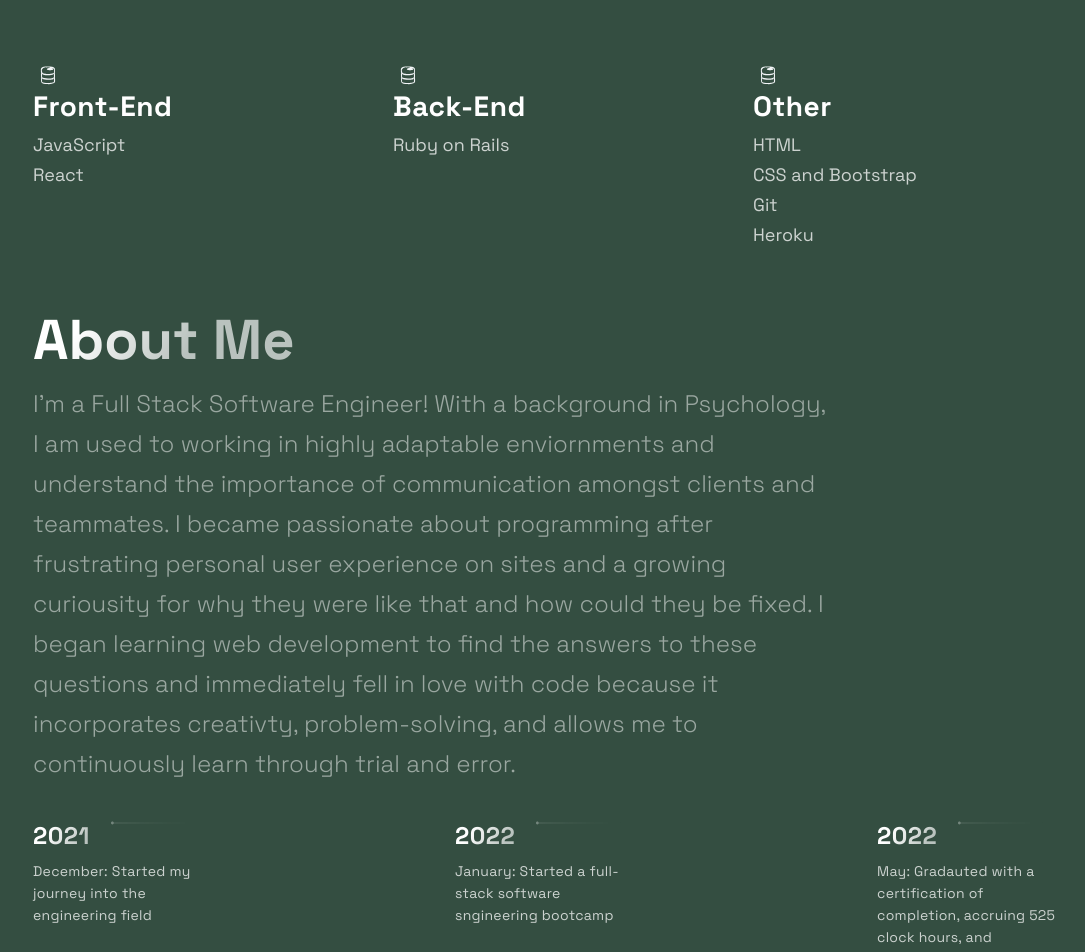
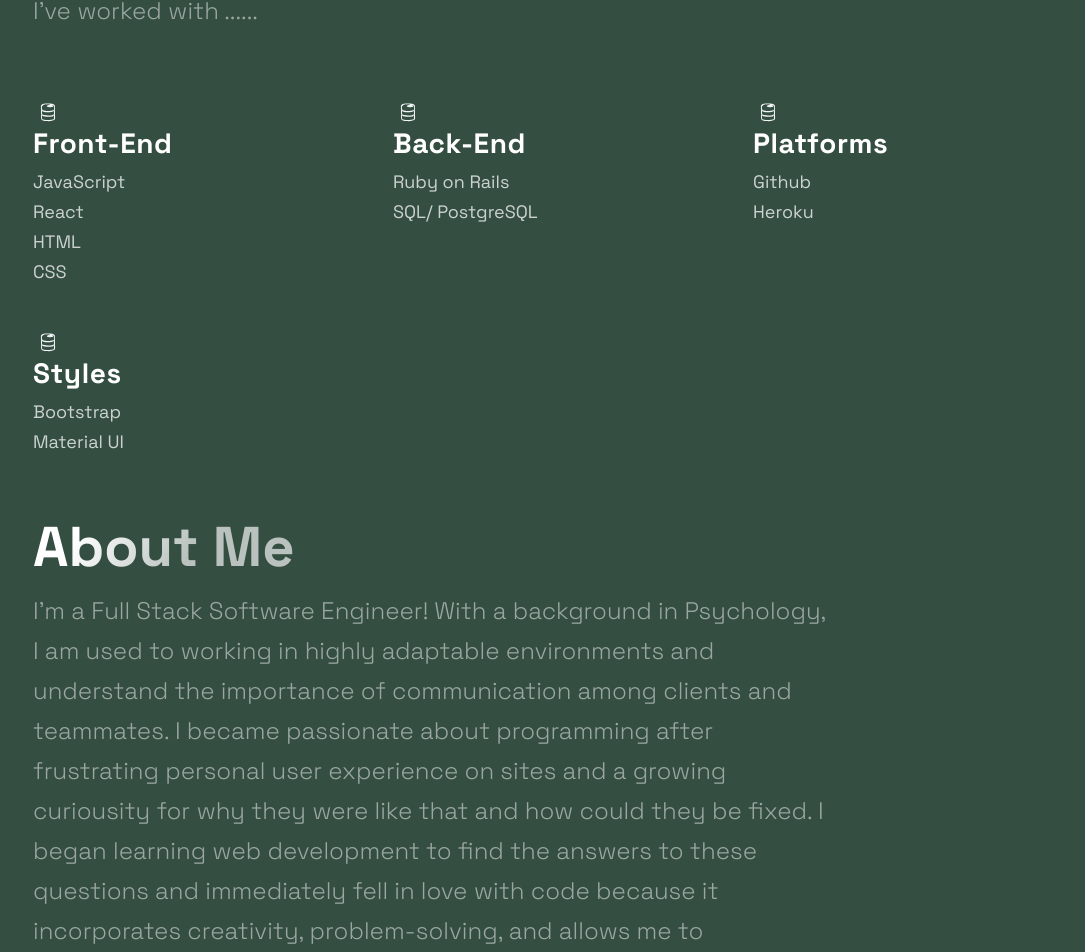
Before and after one commit to opomeroy26/Olivia-Pomeroy, a Next.js app: page / in a window 1280 px wide. Shown: the part 2354-3306 px from the top of the page, without its empty margins (87-1172 px from the left). Built offline with nearby package versions, Linux system fonts and the light colour scheme.

Commit message:
Fixed Typos, Added Technologies

```diff
--- a/src/components/Projects/Projects.js
+++ b/src/components/Projects/Projects.js
@@ -20,7 +20,8 @@
         </TitleContent>
         <CardInfo>{description}</CardInfo>
         <div>
-          <TitleContent>Stack</TitleContent>
+          <br/>
+          <TitleContent style={{color: "#DAD7CD"}}>Stack</TitleContent>
           <TagList>
             {tags.map((tag, i) => (
                 <Tag key={i}>{tag}</Tag>
--- a/src/components/Technologies/Technologies.js
+++ b/src/components/Technologies/Technologies.js
@@ -20,6 +20,8 @@
           <ListParagraph>
             JavaScript <br/>
             React <br/>
+            HTML <br/>
+            CSS <br/>
           </ListParagraph>
         </ListContainer>
       </ListItem>
@@ -28,20 +30,29 @@
         <ListContainer>
           <ListTitle>Back-End</ListTitle>
           <ListParagraph>
-            Ruby on Rails
+            Ruby on Rails <br/>
+            SQL/ PostgreSQL
           </ListParagraph>
         </ListContainer>
       </ListItem>
       <ListItem>
         <DiFirebase size="3rem"/>
         <ListContainer>
-          <ListTitle>Other</ListTitle>
+          <ListTitle>Platforms</ListTitle>
           <ListParagraph>
-            HTML <br/>
-            CSS and Bootstrap <br/>
-            Git <br/>
+            Github <br/>
             Heroku <br/>
 
+          </ListParagraph>
+        </ListContainer>
+      </ListItem>
+      <ListItem>
+        <DiFirebase size="3rem"/>
+        <ListContainer>
+          <ListTitle>Styles</ListTitle>
+          <ListParagraph>
+            Bootstrap <br/>
+            Material UI <br/>
           </ListParagraph>
         </ListContainer>
       </ListItem>
--- a/src/components/TimeLine/TimeLine.js
+++ b/src/components/TimeLine/TimeLine.js
@@ -46,7 +46,7 @@
     <Section id="about">
       <SectionTitle>About Me</SectionTitle>
       <SectionText>
-      I'm a Full Stack Software Engineer! With a background in Psychology, I am used to working in highly adaptable enviornments and understand the importance of communication amongst clients and teammates. I became passionate about programming after frustrating personal user experience on sites and a growing curiousity for why they were like that and how could they be fixed. I began learning web development to find the answers to these questions and immediately fell in love with code because it incorporates creativty, problem-solving, and allows me to continuously learn through trial and error.
+      I'm a Full Stack Software Engineer! With a background in Psychology, I am used to working in highly adaptable environments and understand the importance of communication among clients and teammates. I became passionate about programming after frustrating personal user experience on sites and a growing curiousity for why they were like that and how could they be fixed. I began learning web development to find the answers to these questions and immediately fell in love with code because it incorporates creativity, problem-solving, and allows me to continuously learn through trial and error.
       </SectionText>
       <CarouselContainer ref={carouselRef} onScroll={handleScroll}>
         <>
--- a/src/constants/constants.js
+++ b/src/constants/constants.js
@@ -31,6 +31,6 @@
 
 export const TimeLineData = [
   { year: 2021, text: 'December: Started my journey into the engineering field', },
-  { year: 2022, text: 'January: Started a full-stack software sngineering bootcamp', },
+  { year: 2022, text: 'January: Started a full-stack software engineering bootcamp', },
   { year: 2022, text: 'May: Gradauted with a certification of completion, accruing 525 clock hours, and becoming a software engineer', },
 ];
```
